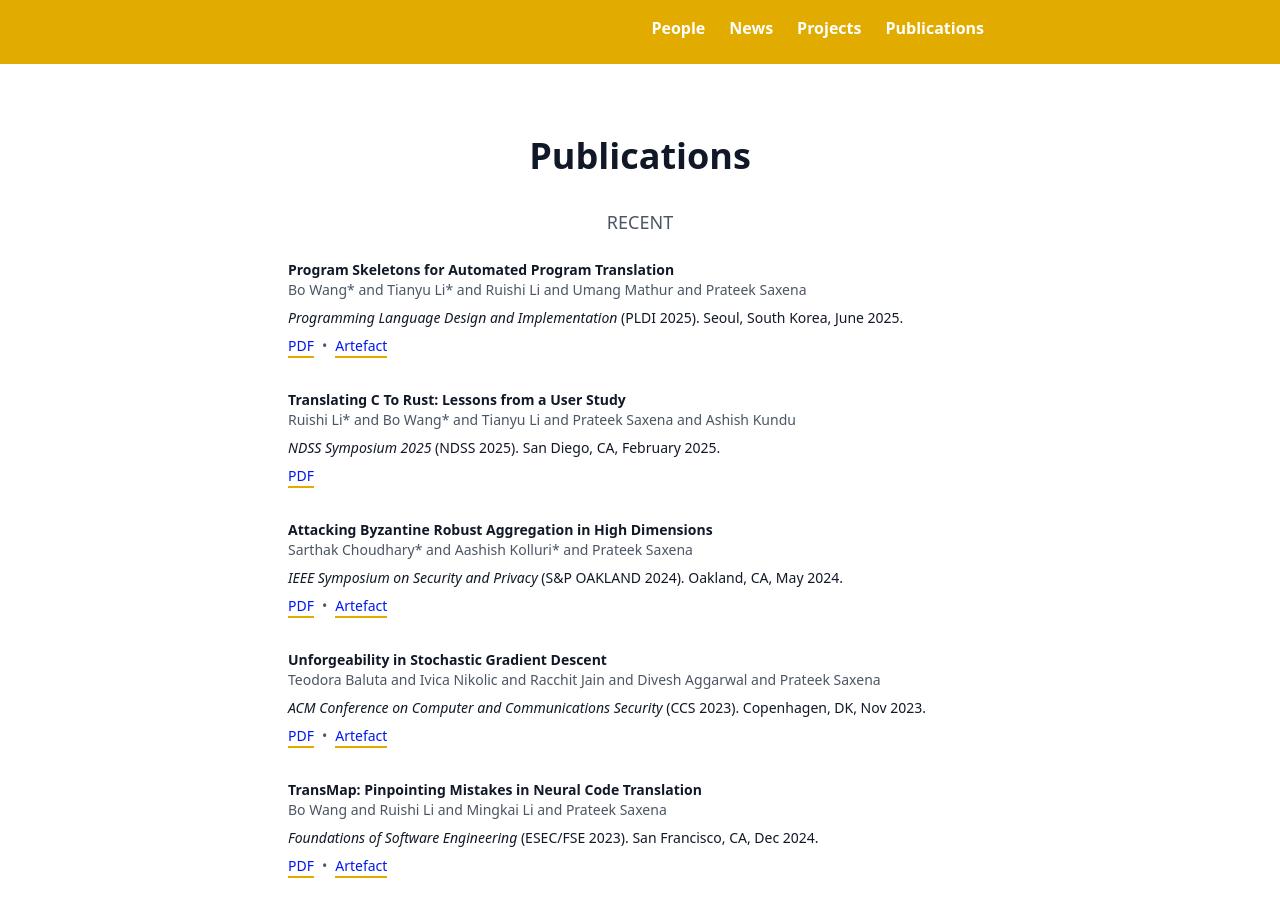
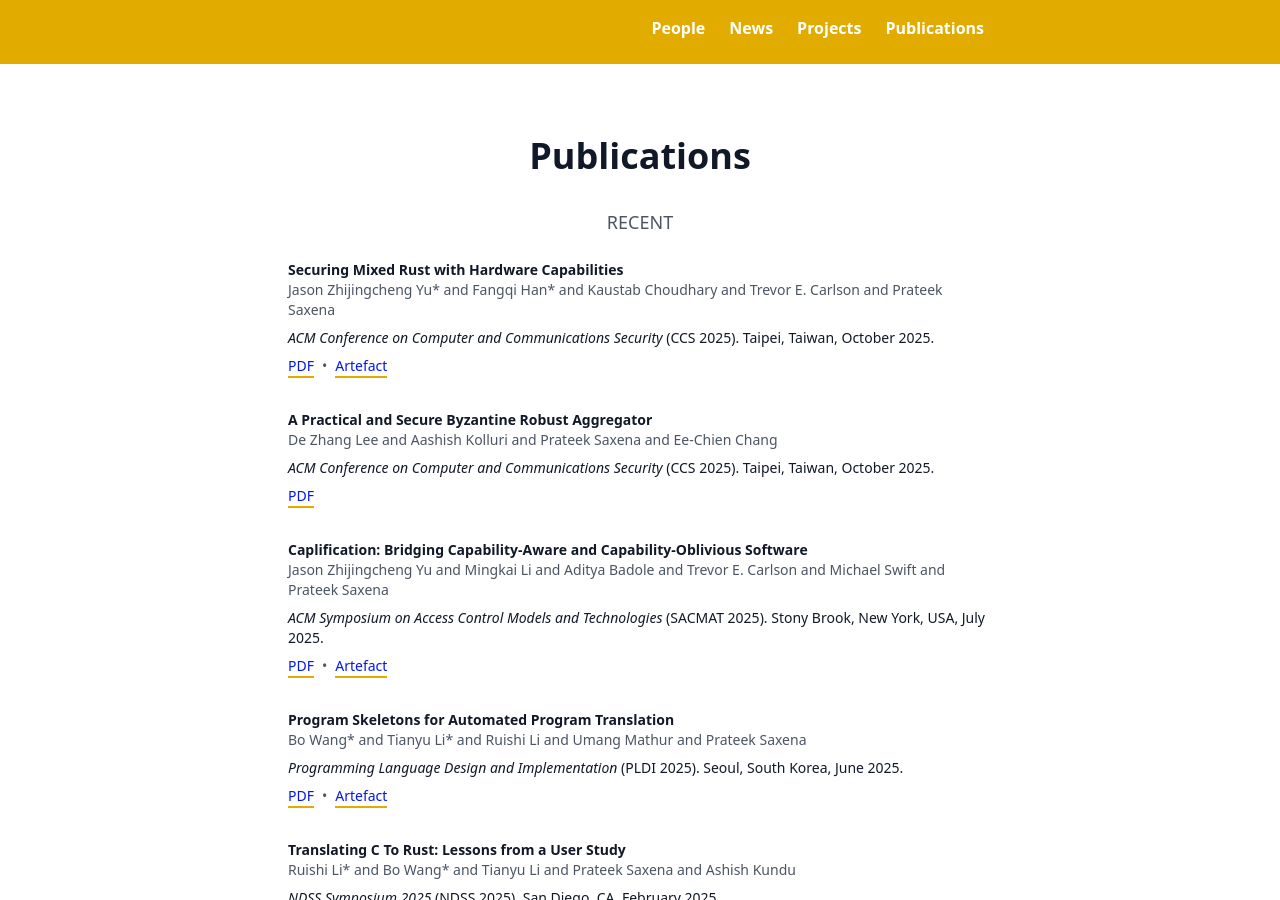
Before and after one commit to kisp-nus/kisp-nus.github.io, a Jekyll site: the page built from index.md, in a window 1280 px wide and 900 px high, scrolled down 2782 px. Built offline with Jekyll 4.4.1, drawn with Linux system fonts in a browser that asks for light colours.

Commit message:
update publications

```diff
--- a/_data/onepage/publications.yml
+++ b/_data/onepage/publications.yml
@@ -1,3 +1,37 @@
+
+- title: "Securing Mixed Rust with Hardware Capabilities"
+  authors: ["Jason Zhijingcheng Yu*", "Fangqi Han*", "Kaustab Choudhary", "Trevor E. Carlson", "Prateek Saxena"]
+  venue: "ACM Conference on Computer and Communications Security"
+  shortVenue: "CCS 2025"
+  location: "Taipei, Taiwan"
+  date: "October 2025"
+  links:
+    - {type: "PDF", url: "https://www.comp.nus.edu.sg/~prateeks/papers/CapsLock.pdf"}
+    - {type: "Artefact", url: "https://zenodo.org/records/15727686"}
+  recent: true
+
+- title: "A Practical and Secure Byzantine Robust Aggregator"
+  authors: ["De Zhang Lee", "Aashish Kolluri", "Prateek Saxena", "Ee-Chien Chang"]
+  venue: "ACM Conference on Computer and Communications Security"
+  shortVenue: "CCS 2025"
+  location: "Taipei, Taiwan"
+  date: "October 2025"
+  links:
+    - {type: "PDF", url: "https://arxiv.org/abs/2506.23183"}
+    # - {type: "Artefact", url: "https://github.com/project-starch/caplifive-qemu"}
+  recent: true
+
+- title: "Caplification: Bridging Capability-Aware and Capability-Oblivious Software"
+  authors: ["Jason Zhijingcheng Yu", "Mingkai Li", "Aditya Badole", "Trevor E. Carlson", "Michael Swift", "Prateek Saxena"]
+  venue: "ACM Symposium on Access Control Models and Technologies"
+  shortVenue: "SACMAT 2025"
+  location: "Stony Brook, New York, USA"
+  date: "July 2025"
+  links:
+    - {type: "PDF", url: "https://www.comp.nus.edu.sg/~prateeks/papers/Caplifive.pdf"}
+    - {type: "Artefact", url: "https://github.com/project-starch/caplifive-qemu"}
+  recent: true
+
 - title: "Program Skeletons for Automated Program Translation"
   authors: ["Bo Wang*", "Tianyu Li*", "Ruishi Li", "Umang Mathur", "Prateek Saxena"]
   venue: "Programming Language Design and Implementation"
```
